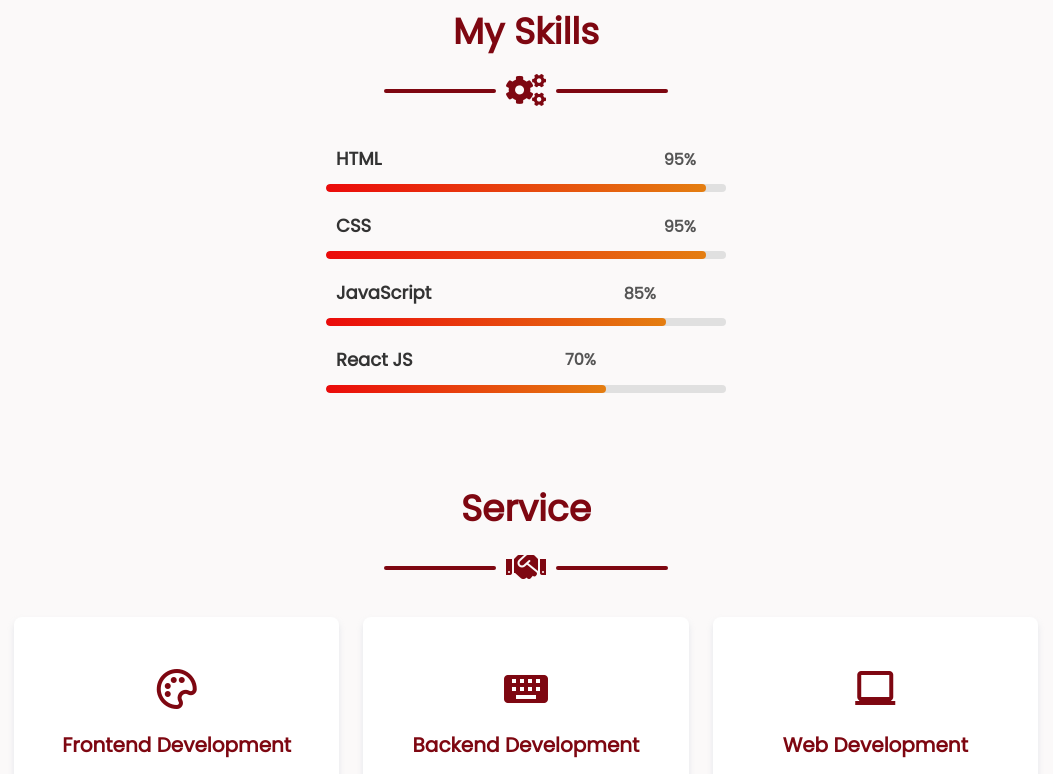
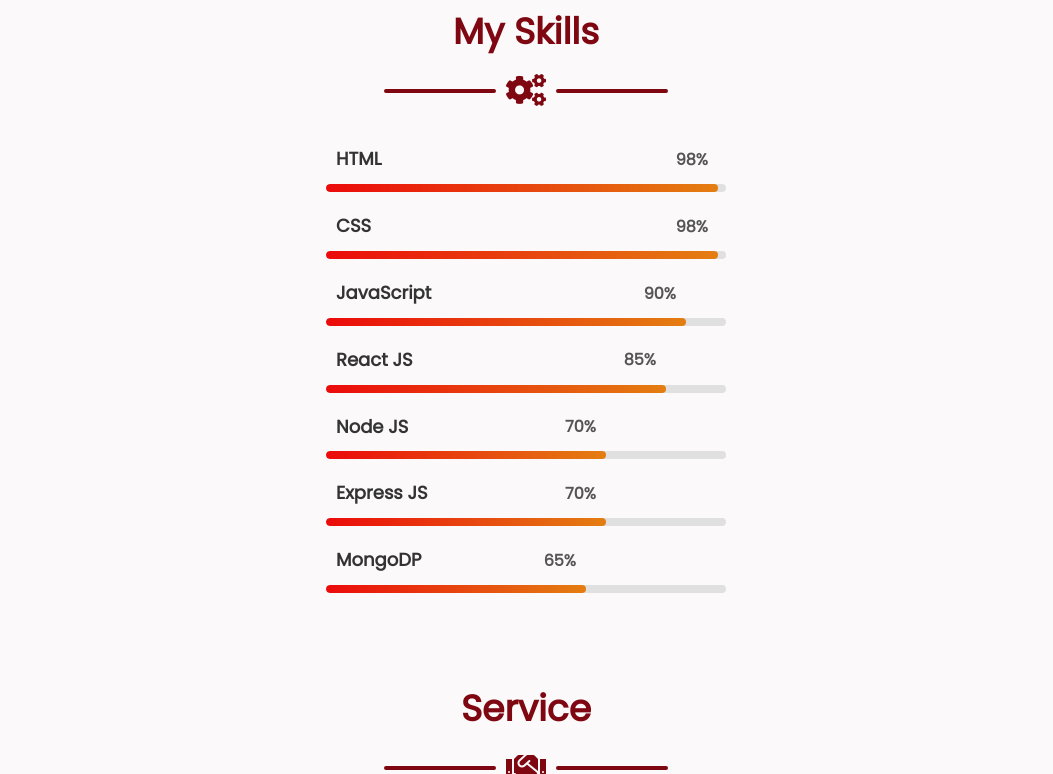
Before and after one commit to Vignesh-S-2703/My-Portfolio, a plain HTML site: page index.html in a window 1280 px wide. Shown: the part 1820-2594 px from the top of the page, without its empty margins (114-1167 px from the left). Drawn offline with nearby package versions, Linux system fonts and the light colour scheme.

Commit message:
Update index.html

```diff
--- a/index.html
+++ b/index.html
@@ -240,33 +240,45 @@
       </div>
 
           <ul class="skills-list">
-            <li class="skills-item">
-              <div class="wrapper" style="width: 95%">
+             <li class="skills-item">
+              <div class="wrapper" style="width: 98%">
                 <h3 class=" skills-title">HTML</h3>
 
-                <data class="skills-data" value="95">95%</data>
+                <data class="skills-data" value="98">98%</data>
               </div>
 
               <div class="skills-progress-box">
-                <div class="skills-progress" style="width: 95%"></div>
+                <div class="skills-progress" style="width: 98%"></div>
               </div>
             </li>
 
             <li class="skills-item">
-              <div class="wrapper" style="width: 95%">
+              <div class="wrapper" style="width: 98%">
                 <h3 class="skills-title">CSS</h3>
 
-                <data class="skills-data" value="95">95%</data>
+                <data class="skills-data" value="98">98%</data>
               </div>
 
               <div class="skills-progress-box">
-                <div class="skills-progress" style="width: 95%"></div>
+                <div class="skills-progress" style="width: 98%"></div>
+              </div>
+            </li>
+
+            <li class="skills-item">
+              <div class="wrapper" style="width: 90%">
+                <h3 class="skills-title">JavaScript</h3>
+
+                <data class="skills-data" value="90">90%</data>
+              </div>
+
+              <div class="skills-progress-box">
+                <div class="skills-progress" style="width: 90%"></div>
               </div>
             </li>
 
             <li class="skills-item">
               <div class="wrapper" style="width: 85%">
-                <h3 class="skills-title">JavaScript</h3>
+                <h3 class="skills-title">React JS</h3>
 
                 <data class="skills-data" value="85">85%</data>
               </div>
@@ -278,7 +290,7 @@
 
             <li class="skills-item">
               <div class="wrapper" style="width: 70%">
-                <h3 class="skills-title">React JS</h3>
+                <h3 class="skills-title">Node JS</h3>
 
                 <data class="skills-data" value="70">70%</data>
               </div>
@@ -287,6 +299,31 @@
                 <div class="skills-progress" style="width: 70%"></div>
               </div>
             </li>
+
+            <li class="skills-item">
+              <div class="wrapper" style="width: 70%">
+                <h3 class="skills-title">Express JS</h3>
+
+                <data class="skills-data" value="70">70%</data>
+              </div>
+
+              <div class="skills-progress-box">
+                <div class="skills-progress" style="width: 70%"></div>
+              </div>
+            </li>
+
+            <li class="skills-item">
+              <div class="wrapper" style="width: 65%">
+                <h3 class="skills-title">MongoDP</h3>
+
+                <data class="skills-data" value="65">65%</data>
+              </div>
+
+              <div class="skills-progress-box">
+                <div class="skills-progress" style="width: 65%"></div>
+              </div>
+            </li>
+
           </ul>
 
         </div>
@@ -346,13 +383,13 @@
 
       <div class="portfolio__container rd-grid">
         <div class="portfolio__content mix swing">
-          <img src="assets/img/portfolio1.png" alt="" class="portfolio__img" />
+           <img src="assets/img/portfolio3.png" alt="" class="portfolio__img" />
           <div class="portfolio__data">
-            <span class="portfolio__title">Prince Holiday Tourist</span>
+            <span class="portfolio__title">Cookies Website using React</span>
 
             <div class="portfolio__button-wrapper">
               <div class="portfolio__button-github-icon">
-                <a href="https://vignesh-s-2703.github.io/Prince-Tour/" target="_blank"
+                <a href="https://vignesh-s-2703.github.io/Cookiesman/" target="_blank"
                   aria-label="Github Icon"><i class="
                         bx
                         bxl-github
@@ -360,12 +397,12 @@
                       "></i></a>
               </div>
               <div class="portfolio__button-github-text">
-                <a href="https://vignesh-s-2703.github.io/Prince-Tour/" target="_blank"
+                <a href="https://vignesh-s-2703.github.io/Cookiesman/" target="_blank"
                   class="portfolio__button portfolio__button-text">View</a>
               </div>
 
               <div class="portfolio__button-run-icon">
-                <a href="https://vignesh-s-2703.github.io/Prince-Tour/" target="_blank"
+                <a href="https://vignesh-s-2703.github.io/Cookiesman/" target="_blank"
                   aria-label="Replit run code"><i class="
                         bx bx-play-circle
                         portfolio__button portfolio__button-icon"></i>
```
